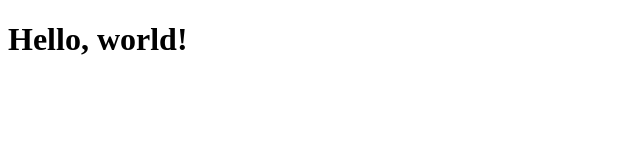
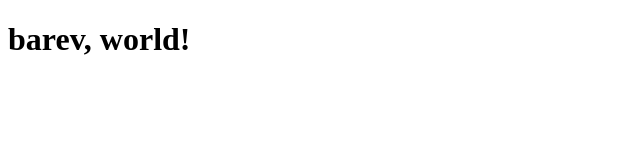
Before and after one commit to snek-git/3tierapp-dev, a plain HTML site: page index.html in a window 1280 px wide. Shown: the full height of the page, 0-640 px from the left. Drawn offline with Linux system fonts and the light colour scheme.

Commit message:
lkdjslfakl

```diff
--- a/index.html
+++ b/index.html
@@ -1,9 +1,9 @@
 <!DOCTYPE html>
 <html>
   <head>
-    <title>Hello, world!</title>
+    <title>barev, world!</title>
   </head>
   <body>
-    <h1>Hello, world!</h1>
+    <h1>barev, world!</h1>
   </body>
 </html>
```
Also changed, not shown: 2 other files.
